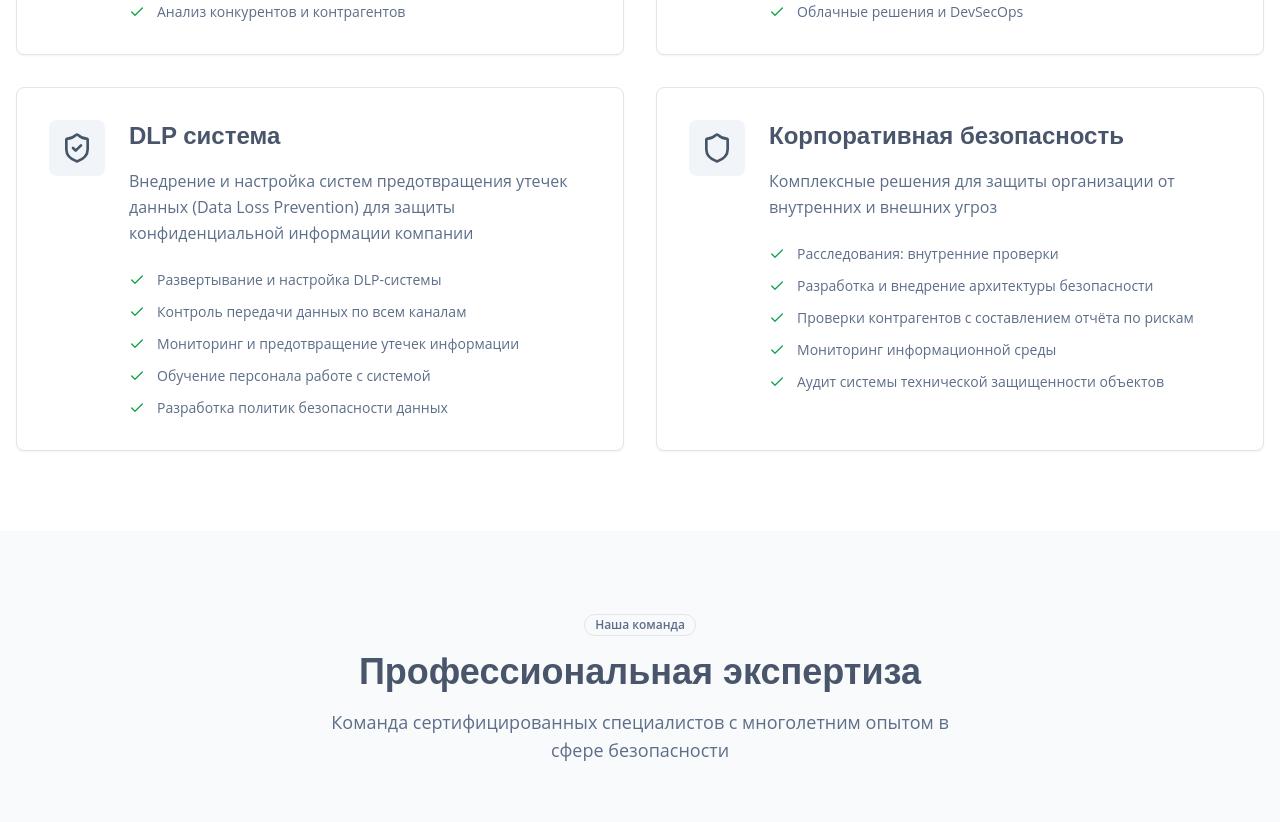
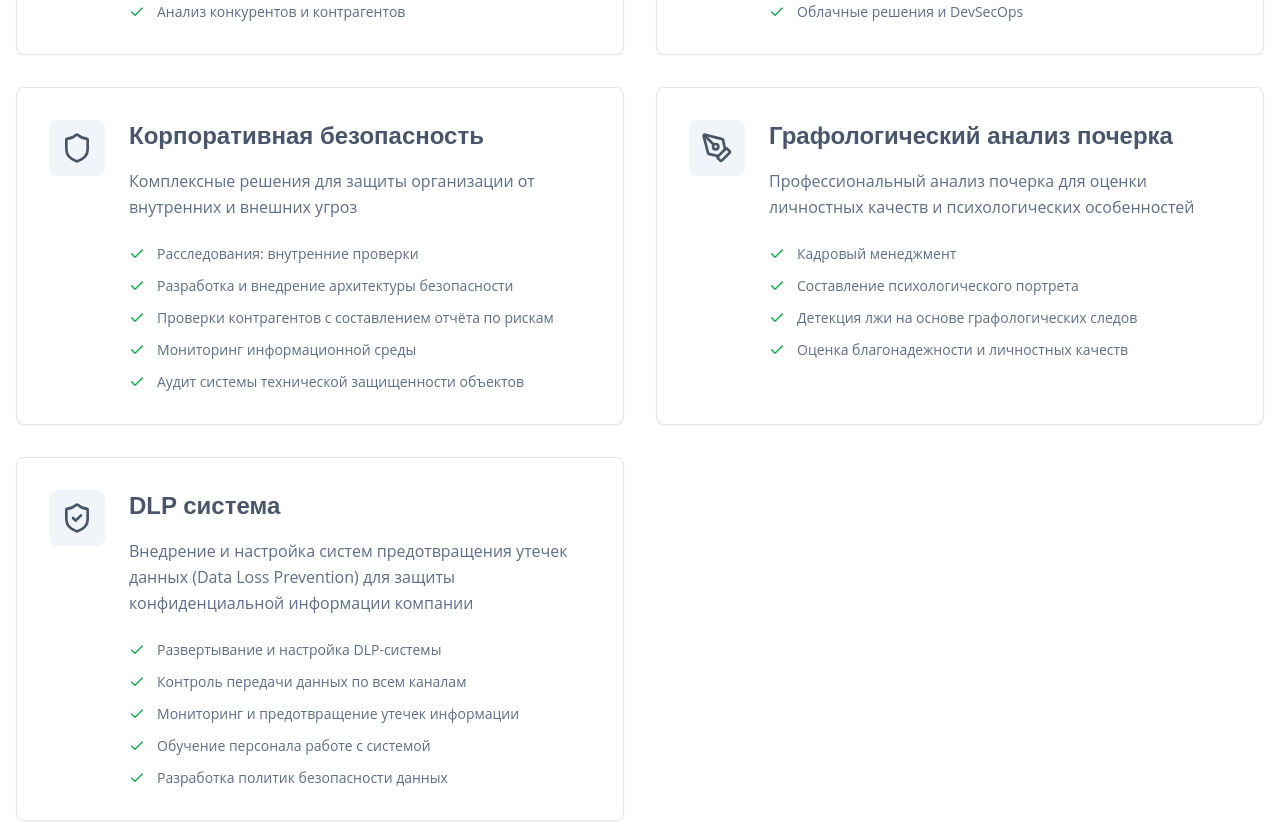
Before and after one commit to D3adM0urn/spectrum-security-analysis, a React (Vite) app: page / in a window 1280 px wide. Shown: the part 2080-2902 px from the top of the page. Built offline with nearby package versions, Linux system fonts and the light colour scheme.

Commit message:
Добавить DLP-систему и настройки развертывания (восстановлено из f0ca130)

```diff
--- a/src/pages/Index.tsx
+++ b/src/pages/Index.tsx
@@ -344,61 +344,6 @@ export default function Index() {
               <CardContent className="p-8">
                 <div className="flex items-start space-x-6">
                   <div className="p-3 bg-slate-100 rounded-lg">
-                    <Icon name="ShieldCheck" className="h-8 w-8 text-slate-600" />
-                  </div>
-                  <div className="flex-1">
-                    <h3 className="text-2xl font-semibold mb-4 text-foreground">
-                      DLP система
-                    </h3>
-                    <p className="text-muted-foreground mb-6 leading-relaxed">
-                      Внедрение и настройка систем предотвращения утечек данных (Data Loss Prevention) для защиты конфиденциальной информации компании
-                    </p>
-                    <ul className="space-y-3 text-sm text-muted-foreground">
-                      <li className="flex items-center">
-                        <Icon
-                          name="Check"
-                          className="h-4 w-4 text-green-600 mr-3 flex-shrink-0"
-                        />
-                        <span>Развертывание и настройка DLP-системы</span>
-                      </li>
-                      <li className="flex items-center">
-                        <Icon
-                          name="Check"
-                          className="h-4 w-4 text-green-600 mr-3 flex-shrink-0"
-                        />
-                        <span>Контроль передачи данных по всем каналам</span>
-                      </li>
-                      <li className="flex items-center">
-                        <Icon
-                          name="Check"
-                          className="h-4 w-4 text-green-600 mr-3 flex-shrink-0"
-                        />
-                        <span>Мониторинг и предотвращение утечек информации</span>
-                      </li>
-                      <li className="flex items-center">
-                        <Icon
-                          name="Check"
-                          className="h-4 w-4 text-green-600 mr-3 flex-shrink-0"
-                        />
-                        <span>Обучение персонала работе с системой</span>
-                      </li>
-                      <li className="flex items-center">
-                        <Icon
-                          name="Check"
-                          className="h-4 w-4 text-green-600 mr-3 flex-shrink-0"
-                        />
-                        <span>Разработка политик безопасности данных</span>
-                      </li>
-                    </ul>
-                  </div>
-                </div>
-              </CardContent>
-            </Card>
-
-            <Card className="border border-border hover:shadow-md transition-all duration-300 bg-white">
-              <CardContent className="p-8">
-                <div className="flex items-start space-x-6">
-                  <div className="p-3 bg-slate-100 rounded-lg">
                     <Icon name="Shield" className="h-8 w-8 text-slate-600" />
                   </div>
                   <div className="flex-1">
@@ -457,7 +402,111 @@ export default function Index() {
               </CardContent>
             </Card>
 
+            <Card className="border border-border hover:shadow-md transition-all duration-300 bg-white">
+              <CardContent className="p-8">
+                <div className="flex items-start space-x-6">
+                  <div className="p-3 bg-slate-100 rounded-lg">
+                    <Icon name="PenTool" className="h-8 w-8 text-slate-600" />
+                  </div>
+                  <div className="flex-1">
+                    <h3 className="text-2xl font-semibold mb-4 text-foreground">
+                      Графологический анализ почерка
+                    </h3>
+                    <p className="text-muted-foreground mb-6 leading-relaxed">
+                      Профессиональный анализ почерка для оценки личностных
+                      качеств и психологических особенностей
+                    </p>
+                    <ul className="space-y-3 text-sm text-muted-foreground">
+                      <li className="flex items-center">
+                        <Icon
+                          name="Check"
+                          className="h-4 w-4 text-green-600 mr-3 flex-shrink-0"
+                        />
+                        <span>Кадровый менеджмент</span>
+                      </li>
+                      <li className="flex items-center">
+                        <Icon
+                          name="Check"
+                          className="h-4 w-4 text-green-600 mr-3 flex-shrink-0"
+                        />
+                        <span>Составление психологического портрета</span>
+                      </li>
+                      <li className="flex items-center">
+                        <Icon
+                          name="Check"
+                          className="h-4 w-4 text-green-600 mr-3 flex-shrink-0"
+                        />
+                        <span>
+                          Детекция лжи на основе графологических следов
+                        </span>
+                      </li>
+                      <li className="flex items-center">
+                        <Icon
+                          name="Check"
+                          className="h-4 w-4 text-green-600 mr-3 flex-shrink-0"
+                        />
+                        <span>Оценка благонадежности и личностных качеств</span>
+                      </li>
+                    </ul>
+                  </div>
+                </div>
+              </CardContent>
+            </Card>
 
+            <Card className="border border-border hover:shadow-md transition-all duration-300 bg-white">
+              <CardContent className="p-8">
+                <div className="flex items-start space-x-6">
+                  <div className="p-3 bg-slate-100 rounded-lg">
+                    <Icon name="ShieldCheck" className="h-8 w-8 text-slate-600" />
+                  </div>
+                  <div className="flex-1">
+                    <h3 className="text-2xl font-semibold mb-4 text-foreground">
+                      DLP система
+                    </h3>
+                    <p className="text-muted-foreground mb-6 leading-relaxed">
+                      Внедрение и настройка систем предотвращения утечек данных (Data Loss Prevention) для защиты конфиденциальной информации компании
+                    </p>
+                    <ul className="space-y-3 text-sm text-muted-foreground">
+                      <li className="flex items-center">
+                        <Icon
+                          name="Check"
+                          className="h-4 w-4 text-green-600 mr-3 flex-shrink-0"
+                        />
+                        <span>Развертывание и настройка DLP-системы</span>
+                      </li>
+                      <li className="flex items-center">
+                        <Icon
+                          name="Check"
+                          className="h-4 w-4 text-green-600 mr-3 flex-shrink-0"
+                        />
+                        <span>Контроль передачи данных по всем каналам</span>
+                      </li>
+                      <li className="flex items-center">
+                        <Icon
+                          name="Check"
+                          className="h-4 w-4 text-green-600 mr-3 flex-shrink-0"
+                        />
+                        <span>Мониторинг и предотвращение утечек информации</span>
+                      </li>
+                      <li className="flex items-center">
+                        <Icon
+                          name="Check"
+                          className="h-4 w-4 text-green-600 mr-3 flex-shrink-0"
+                        />
+                        <span>Обучение персонала работе с системой</span>
+                      </li>
+                      <li className="flex items-center">
+                        <Icon
+                          name="Check"
+                          className="h-4 w-4 text-green-600 mr-3 flex-shrink-0"
+                        />
+                        <span>Разработка политик безопасности данных</span>
+                      </li>
+                    </ul>
+                  </div>
+                </div>
+              </CardContent>
+            </Card>
           </div>
         </div>
       </section>
```
